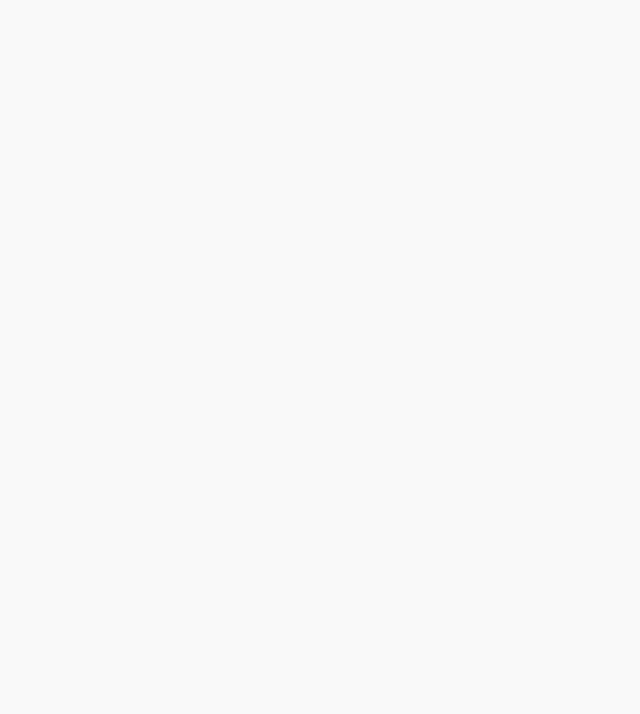
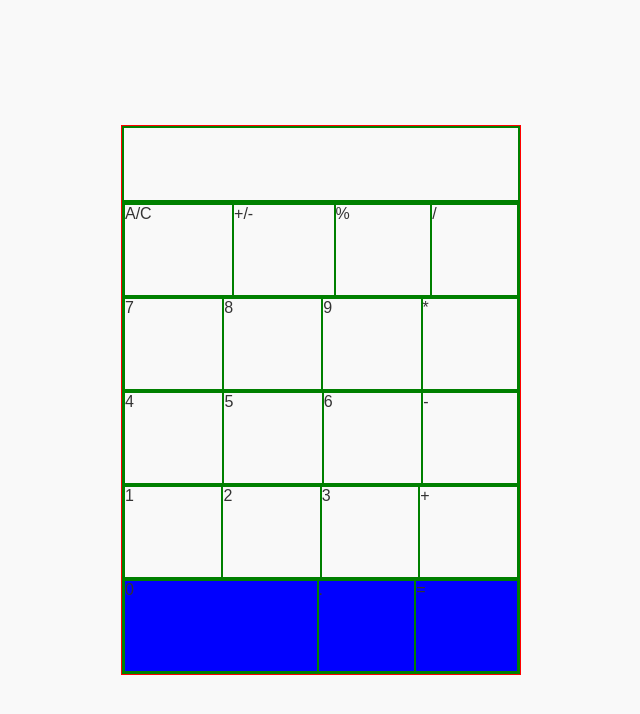
Before and after one commit to Giovanni-dotcome/odin-calculator, a website with bundled scripts: page src/index.html in a window 1280 px wide. Shown: the whole page, without its empty margins (319-959 px from the left). Built offline with nearby package versions, Linux system fonts and the light colour scheme.

Commit message:
calculator css scheleton

```diff
--- a/src/index.html
+++ b/src/index.html
@@ -14,33 +14,33 @@
     </div>
     <div class="keyboard">
       <div class="row first-row">
-        <div class="canc"></div>
-        <div class="sign"></div>
-        <div class="percentage"></div>
-        <div class="divide"></div>
+        <div class="canc">A/C</div>
+        <div class="sign">+/-</div>
+        <div class="percentage">%</div>
+        <div class="divide">/</div>
       </div>
       <div class="row second-row">
-        <div class="seven"></div>
-        <div class="eight"></div>
-        <div class="nine"></div>
-        <div class="multiply"></div>
+        <div class="seven">7</div>
+        <div class="eight">8</div>
+        <div class="nine">9</div>
+        <div class="multiply">*</div>
       </div>
       <div class="row third-row">
-        <div class="four"></div>
-        <div class="five"></div>
-        <div class="six"></div>
-        <div class="subtract"></div>
+        <div class="four">4</div>
+        <div class="five">5</div>
+        <div class="six">6</div>
+        <div class="subtract">-</div>
       </div>
       <div class="row fourth-row">
-        <div class="one"></div>
-        <div class="two"></div>
-        <div class="three"></div>
-        <div class="addition"></div>
+        <div class="one">1</div>
+        <div class="two">2</div>
+        <div class="three">3</div>
+        <div class="addition">+</div>
       </div>
       <div class="row fifth-row">
-        <div class="zero"></div>
-        <div class="dot"></div>
-        <div class="equal"></div>
+        <div class="zero">0</div>
+        <div class="dot">.</div>
+        <div class="equal">=</div>
       </div>
     </div>
   </div>
--- a/src/style.css
+++ b/src/style.css
@@ -8,4 +8,58 @@ body {
   font-family: sans-serif;
   background-color: #f9f9f9;
   color: #333;
+  height: 100vh;
+  display: flex;
+  justify-content: center;
+  align-items: center;
 }
+
+.row {
+  display: flex;
+  flex-direction: row;
+}
+
+.calculator {
+  border: 1px solid red;
+  width: 400px;
+  height: 550px;
+  display: flex;
+  flex-direction: column;
+}
+
+.calculator * {
+  border: 1px solid green;
+}
+
+.display {
+  flex-grow: 1;
+  display: flex;
+  flex-direction: column;
+}
+
+.display .value {
+  flex-grow: 1;
+}
+
+.keyboard {
+  flex-grow: 5;
+  display: flex;
+  flex-direction: column;
+}
+
+.keyboard * {
+  flex-grow: 1;
+}
+
+.fifth-row {
+  background-color: blue;
+  display: flex;
+}
+
+.fifth-row * {
+  flex-grow: 1;
+}
+
+.fifth-row .zero {
+  flex-grow: 2;
+}
```
